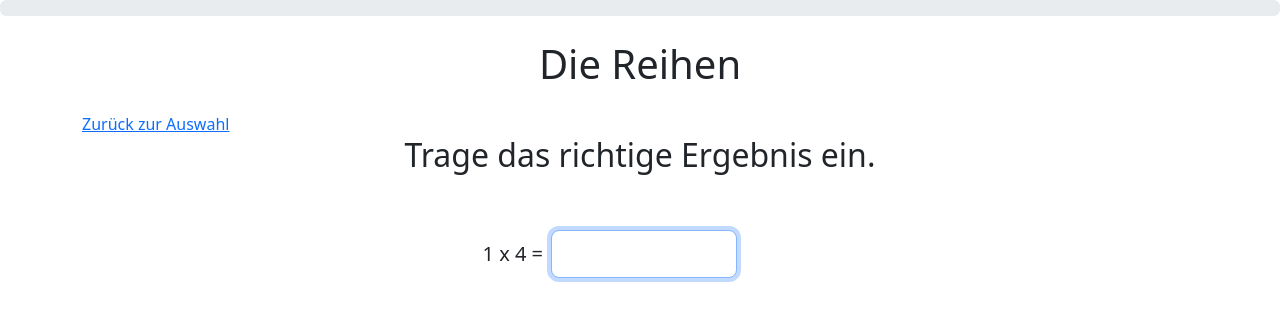
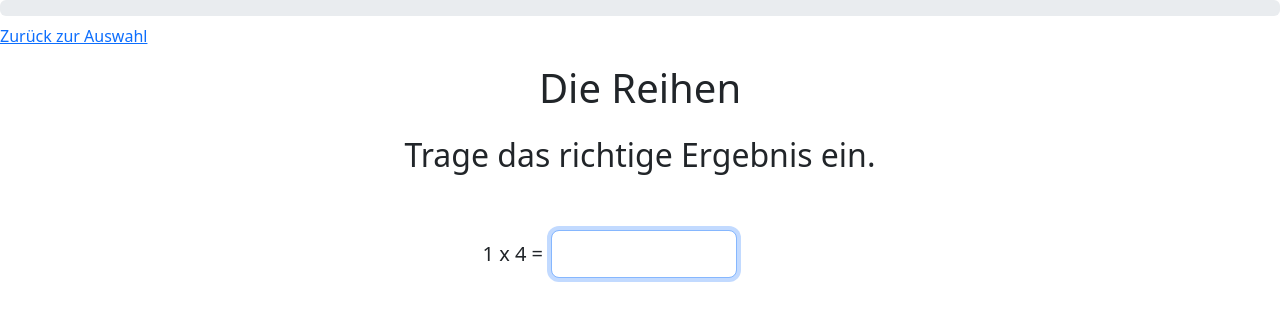
Before and after one commit to Huppys/schulinhalte-digital, a Vue app: page /mathe/1x1/1 in a window 1280 px wide. Shown: the top 320 px of the page. Built offline with nearby package versions, Linux system fonts and the light colour scheme.

Commit message:
Add simple backlink for 1x1 quiz

```diff
--- a/src/App.vue
+++ b/src/App.vue
@@ -1,5 +1,6 @@
 <template>
   <div class="d-flex justify-content-center flex-column mt-4">
+    <router-link v-if="backLink" :to="backLink.target" class="flex-inline">{{ backLink.label }}</router-link>
     <header class="my-3">
       <h1 class="text-center">{{ title }}</h1>
     </header>
@@ -10,13 +11,17 @@
 </template>
 
 <script lang="ts" setup>
-   import { computed } from 'vue';
-   import { useRoute } from 'vue-router';
+import { computed } from "vue";
+import { useRoute, useRouter } from "vue-router";
 
 const route = useRoute();
+const router = useRouter();
 
-   const title = computed(() => route.name)
+const backLink = computed(() => route.meta?.backlink);
+
+const title = computed(() => route.name);
 </script>
+
 <style lang="scss">
 @import "bootstrap/scss/bootstrap";
 </style>
--- a/src/router/index.ts
+++ b/src/router/index.ts
@@ -28,10 +28,17 @@ const router: Router = createRouter({
       component: Mathe1x1Overview
     },
     {
+      // TODO: Match only numbers
       path: "/mathe/1x1/:lesson",
       // TODO: name should adjust to dynamic parameter
       name: "Die Reihen",
-      component: The1x1Quiz
+      component: The1x1Quiz,
+      meta: {
+        backlink: {
+          target: "/mathe/1x1/overview",
+          label: "Zurück zur Auswahl"
+        }
+      }
     },
     {
       path: "/mathe/divide",
--- a/src/views/mathe/Mathe1x1Overview.vue
+++ b/src/views/mathe/Mathe1x1Overview.vue
@@ -1,7 +1,7 @@
 <template>
-  <div class="d-flex justify-content-center flex-column">
-    <ul v-for="lesson in [1,2,3,4,5,6,7,8,9,10]" :key="lesson">
-      <li>
+  <div class="d-flex justify-content-center">
+    <ul>
+      <li v-for="lesson in [1,2,3,4,5,6,7,8,9,10]" :key="lesson" class="mt-2">
         <router-link :to="'/mathe/1x1/' + lesson">die {{lesson}}er-Reihe</router-link>
       </li>
     </ul>
--- a/src/views/mathe/MatheIntro.vue
+++ b/src/views/mathe/MatheIntro.vue
@@ -1,10 +1,10 @@
 <template>
    <div class="d-flex justify-content-center">
       <ul>Ich will
-        <li>
+        <li class="mt-2">
          <router-link to="/mathe/1x1/overview">das kleine 1x1 üben</router-link>.
         </li>
-        <li>
+        <li class="mt-2">
          <router-link to="/mathe/divide">das Teilen mit Zahlen bis 100 üben</router-link>.
         </li>
       </ul>
--- a/src/views/mathe/The1x1Quiz.vue
+++ b/src/views/mathe/The1x1Quiz.vue
@@ -1,8 +1,6 @@
 <template>
-  <router-link to="/mathe/1x1/overview">Zurück zur Auswahl</router-link>
   <MathQuiz
     :max-todos="maxTodos" :math-tasks="mathTasks" :arithmetic-symbol="arithmeticSymbol" :validation-method="mathe1x1Helper.multiply" />
-
 </template>
 
 <script lang="ts" setup>
--- a/src/views/result/TheResult.vue
+++ b/src/views/result/TheResult.vue
@@ -104,9 +104,10 @@
    @import "bootstrap/scss/mixins";
 
    img, video {
+      object-fit: contain;
+
       @include media-breakpoint-up(lg) {
          max-height: 600px;
       }
-      object-fit: contain;
    }
 </style>
```
Lines whose indentation alone changed are shown as unchanged.
